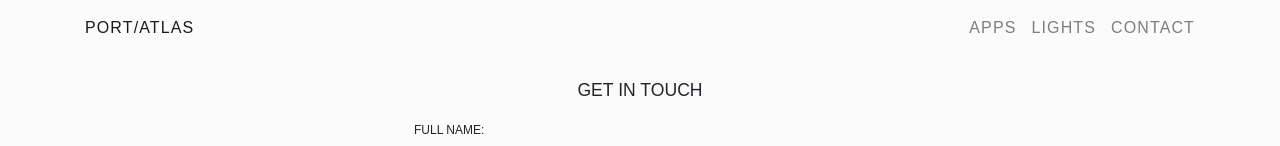
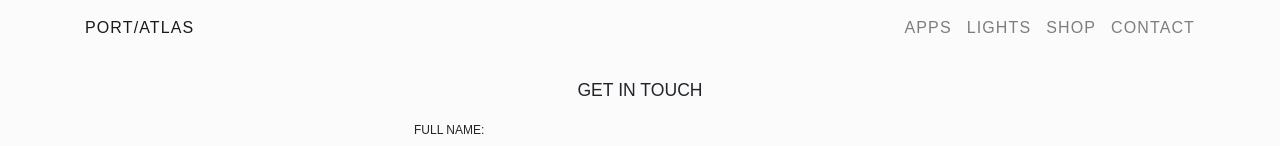
Before and after one commit to portatlas/portatlas.com, a Next.js app: page /contact in a window 1280 px wide. Shown: the top 146 px of the page. Built offline with nearby package versions, Linux system fonts and the light colour scheme; a web font is replaced by a local one.

Commit message:
Add shop link

```diff
--- a/components/navigation.tsx
+++ b/components/navigation.tsx
@@ -29,6 +29,12 @@ const Navigation = () => (
                     <Nav.Link className={styles.link} href="/lights">
                         LIGHTS
                     </Nav.Link>
+                    <Nav.Link
+                        className={styles.link}
+                        href="https://shop.portatlas.com"
+                    >
+                        SHOP
+                    </Nav.Link>
                     <Nav.Link className={styles.link} href="/contact">
                         CONTACT
                     </Nav.Link>
```
